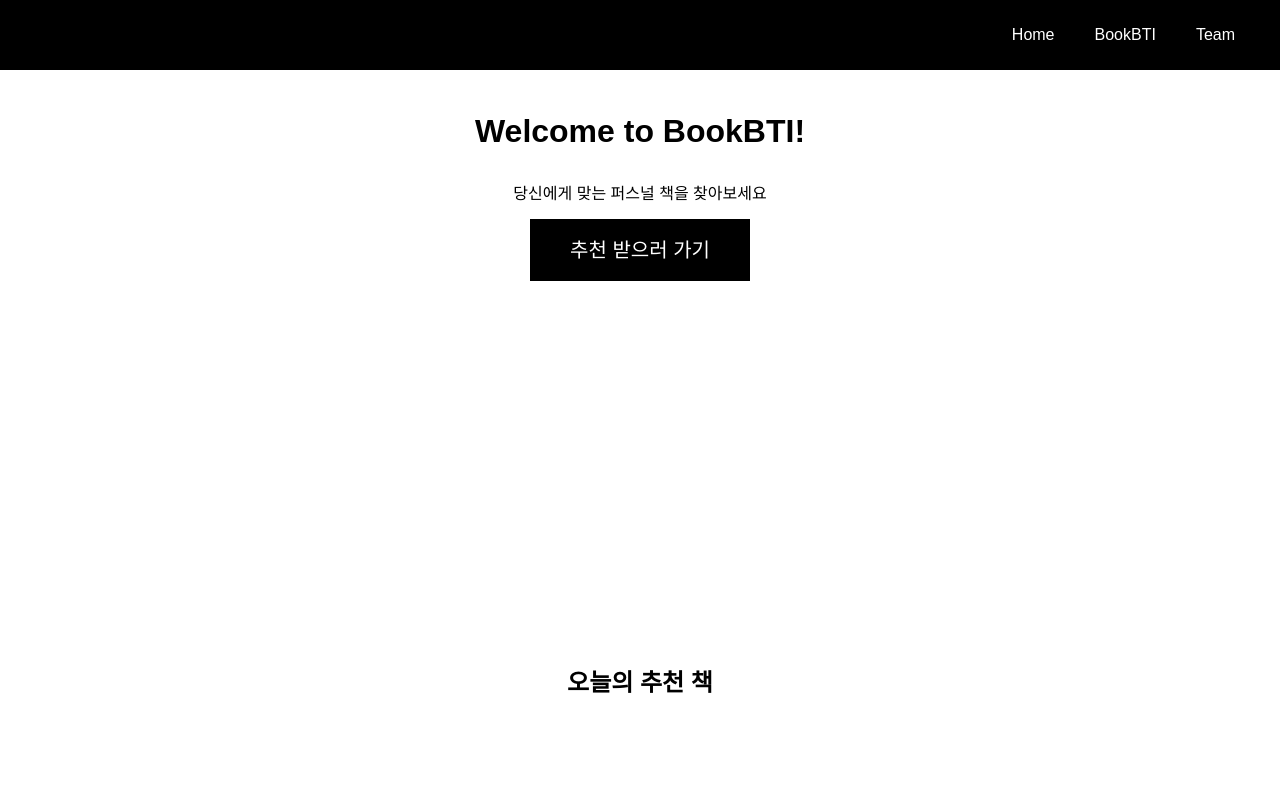
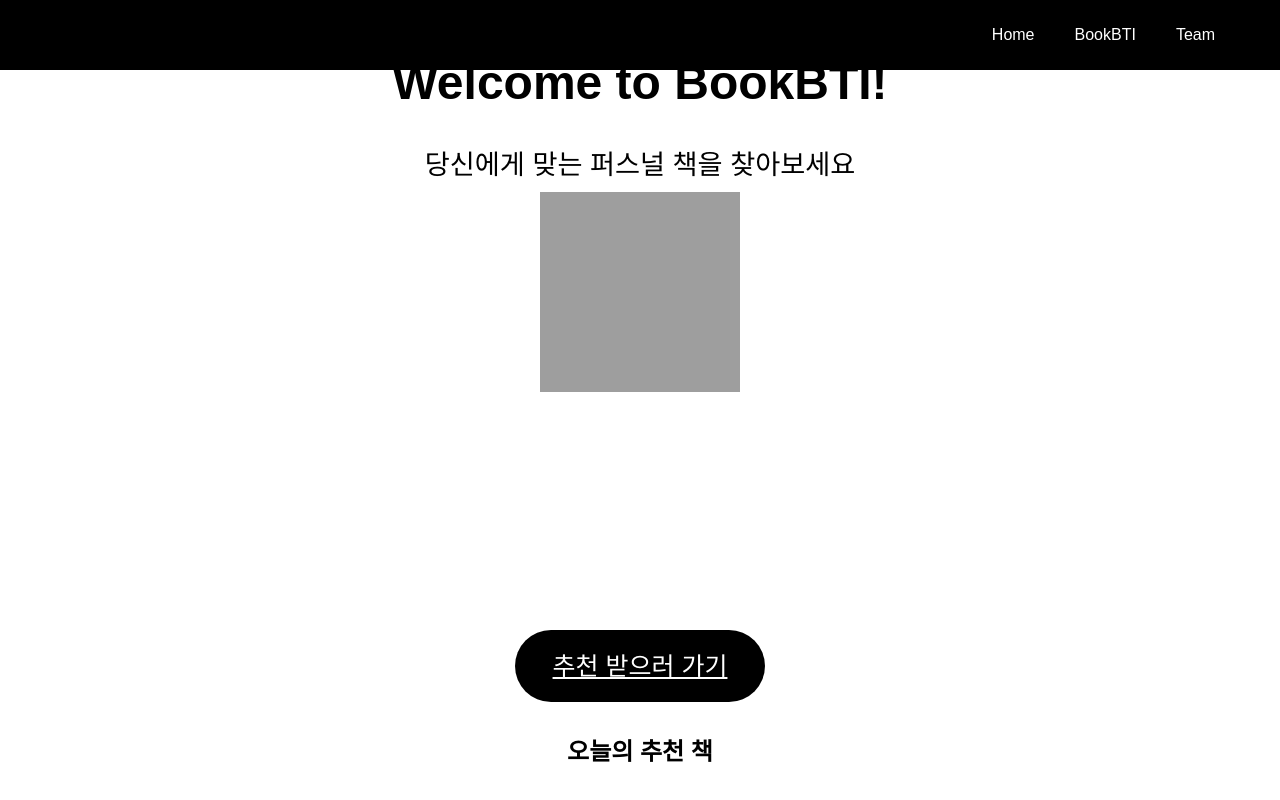
Before and after one commit to HH9-17-Team4/temp, a Flask app: page /main in a window 1280 px wide. Run offline with Flask 3, Linux system fonts and the light colour scheme; data that the repository does not hold is empty; grey boxes are pictures that could not be loaded.

Commit message:
main, team Html 수정

```diff
--- a/templates/main.html
+++ b/templates/main.html
@@ -50,18 +50,28 @@
 
 		.btn-container {
 			text-align: center;
-			margin-top: 30px;
+			margin-top: 250px;
 			/* 여백 추가 */
 		}
 
-		.btn {
+		.btn1 {
 			background-color: #000;
 			color: #fff;
-			padding: 20px 40px;
+			padding: 22px 38px;
+			border: none;
+			cursor: pointer;
+			font-size: 25px;
+			border-radius: 50px;
+		}
+
+		.btn2 {
+			background-color: #000;
+			color: #fff;
+			padding: 15px 30px;
 			border: none;
 			cursor: pointer;
 			font-size: 20px;
-			text-decoration: none;
+			border-radius: 50px;
 		}
 
 		.btn:hover {
@@ -69,9 +79,13 @@
 		}
 
 		/* 여백 추가 */
-		.main-content h1,
+		.main-content h1 {
+			font-size: 3em;
+			/* 글자 크기를 현재 크기의 3배로 설정 */
+		}
+
 		.main-content p {
-			margin-bottom: 30px;
+			font-size: 1.7em;
 		}
 
 		/* 오늘의 책 카드 스타일 */
@@ -85,7 +99,7 @@
 
 		.book {
 			border: 1px solid #ccc;
-			padding: 10px;
+			padding: 30px;
 			width: 400px;
 			text-align: center;
 		}
@@ -109,29 +123,34 @@
 		<ul>
 			<li><a href="main.html">Home</a></li>
 			<li><a href="question.html">BookBTI</a></li>
-			<li><a href="team.html">Team</a></li>
+			<li><a href="team.html" style="margin-right: 20px;">Team</a></li>
 		</ul>
 	</nav>
 
 	<div class="main-content">
 		<h1>Welcome to BookBTI!</h1>
-		<p style="margin-bottom: 30px;">당신에게 맞는 퍼스널 책을 찾아보세요</p>
+		<p style="margin-bottom: 10px;">당신에게 맞는 퍼스널 책을 찾아보세요</p>
+		<img src="https://us.123rf.com/450wm/z0w/z0w1707/z0w170700162/83153177-%EC%B1%85-%EA%B8%B0%ED%98%B8-%EA%B7%B8%EB%A6%BC%EC%9D%98-%EC%8A%A4%ED%83%9D%EC%9E%85%EB%8B%88%EB%8B%A4-%EB%B2%A1%ED%84%B0-%ED%9D%B0%EC%83%89-%EB%B0%B0%EA%B2%BD%EC%97%90-%EA%B2%80%EC%A0%95-%EC%95%84%EC%9D%B4%EC%BD%98.jpg?ver=6"
+			alt="Image" width="200" height="200">
+		<div class="btn-container" style="margin-bottom:50px;">
+			<a class="btn1" href="question.html">추천 받으러 가기</a>
+		</div>
 
-		<div class="btn-container" style="margin-bottom: 400px;">
-			<a class="btn" href="question.html">추천 받으러 가기</a>
-		</div>
+
+
+
 		<!-- 오늘의 추천 책 제목 -->
-		<h2 class="card-title" style="margin-top: 400px;">오늘의 추천 책</h2>
+		<h2 class="card-title" style="margin-top: 10px;">오늘의 추천 책</h2>
 
 		<div class="book-card">
 			<!-- 책 카드 -->
 			{% for book in data %}
 			<div class="book">
-				<img src="{{ book.cover }}"width="85" height="123" alt="Book {{ book.bestRank }}">
-				<h2 >#{{ book.bestRank }} {{ book.title }}</h2>
+				<img src="{{ book.cover }}" width="85" height="123" alt="Book {{ book.bestRank }}">
+				<h2>#{{ book.bestRank }} {{ book.title }}</h2>
 				<p>{{ book.author }}</p>
 				<p>{{ book.description }}</p>
-				<a class="btn" href="{{ book.link }}" target="_blank">구매</a>
+				<a class="btn2" href="{{ book.link }}" target="_blank">구매</a>
 			</div>
 			{% endfor %}
 		</div>
```
Also changed, not shown: templates/team.html (+17 -10 lines).
